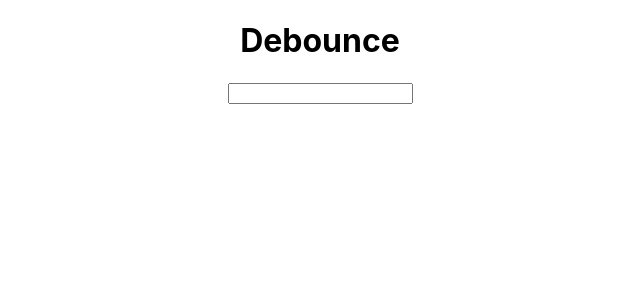
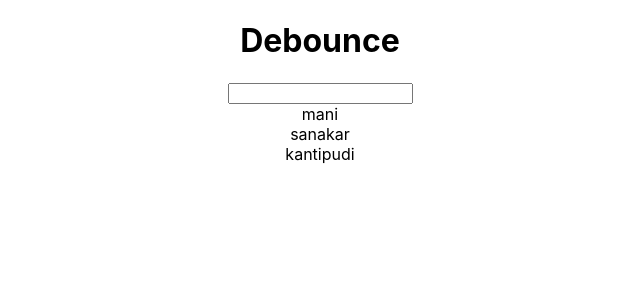
Before and after one commit to manisankar25/optimization, a React (Create React App) app: page / in a window 1280 px wide. Shown: the top 300 px of the page, without its empty margins (320-960 px from the left). Built offline with nearby package versions, Linux system fonts and the light colour scheme.

Commit message:
filterDebounce

```diff
--- a/src/App.js
+++ b/src/App.js
@@ -4,6 +4,8 @@ import './App.css';
 // import HigerOrderComp from './HigerOrderComp';
 // import Parent from './parent';
 import Debounce from './Debounce';
+import App1 from './components/Tricky';
+import DebouncedFilter from './debounceFilter';
 
 import Counter from './CounterCus';
 
--- a/src/Debounce.js
+++ b/src/Debounce.js
@@ -1,23 +1,34 @@
 import { use, useState, useEffect } from "react";
 const Debounce = () => {
+    const mock = ['mani', 'sanakar', 'kantipudi']
+
+    const [listUser, setList] = useState(mock)
     const [input, setInput] = useState('');
     const [debounceInput, setDebounceInput] = useState('')
 
+
+
     useEffect(() => {
-        const handler = setTimeout(()=>{
+        const handler = setTimeout(() => {
             setDebounceInput(input)
         }
             , 600)
-            return(()=>clearTimeout(handler))
+        return (() => clearTimeout(handler))
     }, [input])
     useEffect(() => {
-        console.log('ddd',debounceInput)
+        console.log('ddd', debounceInput)
+        let updatedList = mock.filter(
+            (name) => name.includes(debounceInput))
+        setList(updatedList);
 
     }, [debounceInput])
 
     return (<div>
         <h1>Debounce</h1>
         <input type="text" value={input} onChange={(e) => setInput(e.target.value)}></input>
+        {listUser.map((l) => {
+            return (<div>{l}</div>)
+        })}
     </div>)
 }
 export default Debounce;
--- /dev/null
+++ b/src/components/Tricky.js
@@ -0,0 +1,14 @@
+
+import { useState,useEffect } from "react";
+export default function App1() {
+  const [count, setCount] = useState(0);
+ useEffect(() => {
+	console.log("Component rendered successfully");
+  }, []);
+   return (
+	<div>
+  	<button onClick={() => setCount(count + 1)}>Click me</button>
+  	<p>You clicked {count} times</p>
+	</div>
+  );
+}
```
